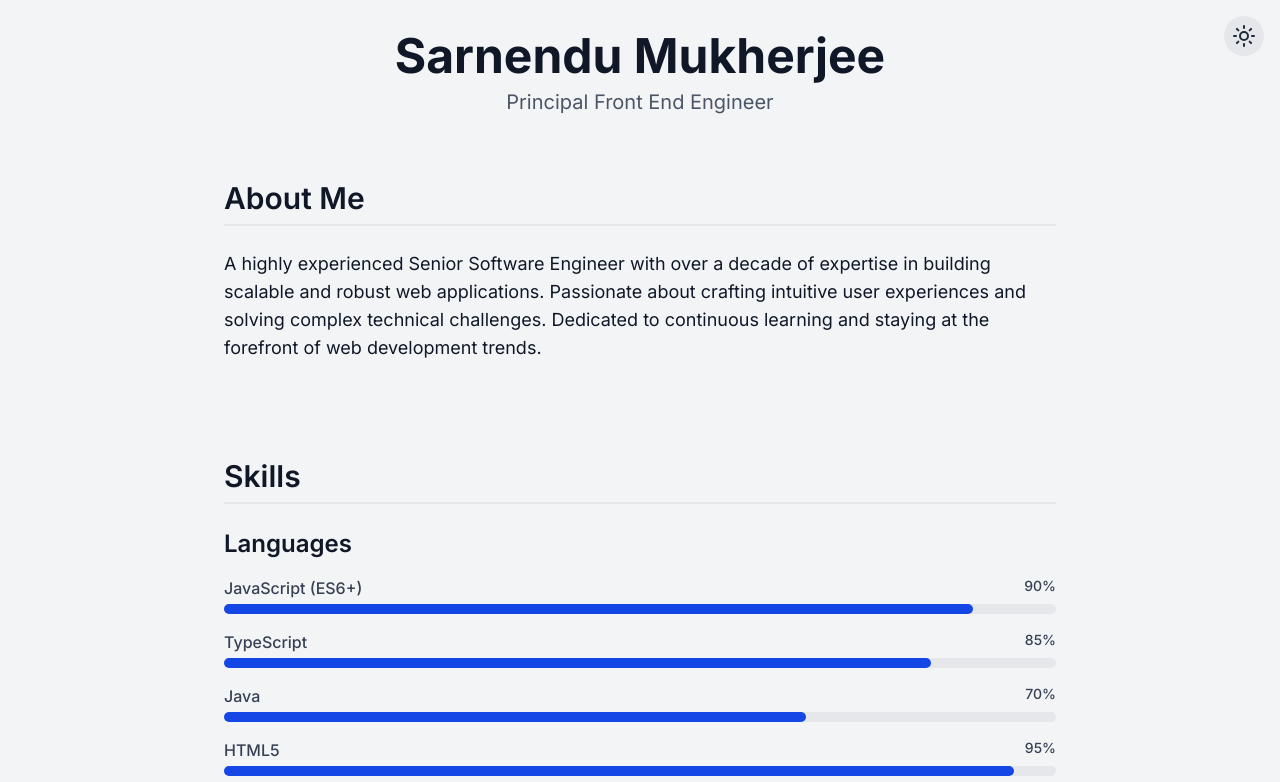
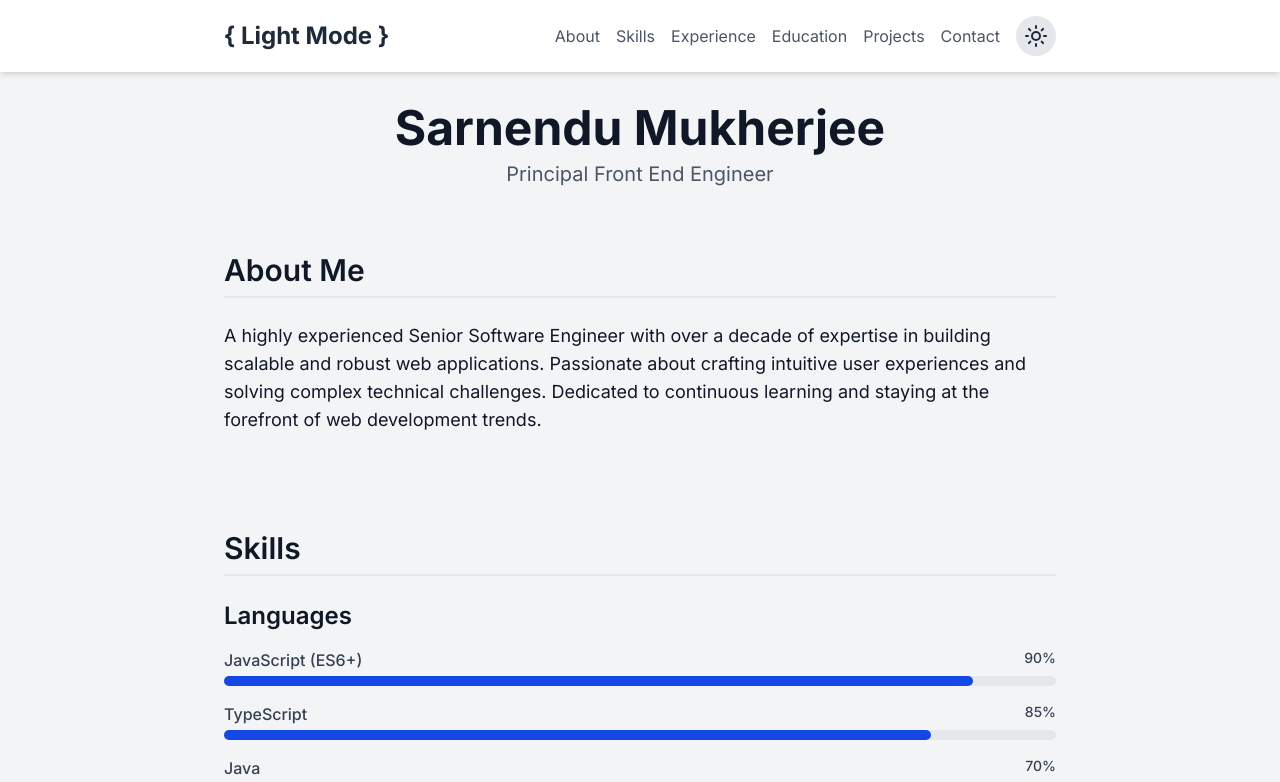
Before and after one commit to sarnendumukherjee/sarnendumukherjee.github.io, a SvelteKit app: page / in a window 1280 px wide. Shown: the top 782 px of the page. Built offline with nearby package versions, Linux system fonts and the light colour scheme.

Commit message:
feat: add NavigationHeader component with responsive menu and dynamic header height

```diff
--- /dev/null
+++ b/src/lib/components/NavigationHeader.svelte
@@ -0,0 +1,80 @@
+<script lang="ts">
+  import { theme } from '../stores/theme';
+  import ThemeToggle from './ThemeToggle.svelte';
+  import { Menu, X } from 'lucide-svelte';
+  import { headerHeight } from '../stores/headerHeight';
+
+  let menuOpen = $state(false);
+  let navElement: HTMLElement;
+
+  $effect(() => {
+    if (navElement) {
+      const observer = new ResizeObserver(() => {
+        headerHeight.set(navElement.offsetHeight);
+      });
+      observer.observe(navElement);
+      return () => observer.disconnect();
+    }
+  });
+
+  function scrollToSection(id: string) {
+    const element = document.getElementById(id);
+    if (element && navElement) {
+      const headerOffset = navElement.offsetHeight;
+      const elementPosition = element.getBoundingClientRect().top + window.scrollY;
+      window.scrollTo({ top: elementPosition - headerOffset, behavior: 'smooth' });
+      menuOpen = false; // Close menu after clicking a link
+    }
+  }
+
+  function toggleMenu() {
+    menuOpen = !menuOpen;
+  }
+</script>
+
+<nav bind:this={navElement} class="fixed top-0 left-0 w-full bg-white dark:bg-gray-800 shadow-md dark:shadow-lg py-4 z-20">
+  <div class="container mx-auto flex justify-between items-center max-w-4xl px-8">
+    <div class="text-2xl font-bold text-gray-800 dark:text-gray-100">
+      <a href="#top" onclick={(event) => { event.preventDefault(); scrollToSection('about'); }}>{`{ ${$theme === 'light' ? 'Light' : 'Dark'} Mode }`}</a>
+    </div>
+
+    <!-- Hamburger menu button for small screens -->
+    <div class="md:hidden flex items-center">
+      <ThemeToggle />
+      <button onclick={toggleMenu} class="ml-4 text-gray-600 dark:text-gray-300 focus:outline-none">
+        {#if menuOpen}
+          <X size={28} />
+        {:else}
+          <Menu size={28} />
+        {/if}
+      </button>
+    </div>
+
+    <!-- Navigation links and ThemeToggle for medium and larger screens -->
+    <div class="hidden md:flex items-center space-x-4">
+      <ul class="flex space-x-4">
+        <li><a href="#about" onclick={(event) => { event.preventDefault(); scrollToSection('about'); }} class="text-gray-600 dark:text-gray-300 hover:text-blue-500 dark:hover:text-blue-400 transition-colors duration-200">About</a></li>
+        <li><a href="#skills" onclick={(event) => { event.preventDefault(); scrollToSection('skills'); }} class="text-gray-600 dark:text-gray-300 hover:text-blue-500 dark:hover:text-blue-400 transition-colors duration-200">Skills</a></li>
+        <li><a href="#experience" onclick={(event) => { event.preventDefault(); scrollToSection('experience'); }} class="text-gray-600 dark:text-gray-300 hover:text-blue-500 dark:hover:text-blue-400 transition-colors duration-200">Experience</a></li>
+        <li><a href="#education" onclick={(event) => { event.preventDefault(); scrollToSection('education'); }} class="text-gray-600 dark:text-gray-300 hover:text-blue-500 dark:hover:text-blue-400 transition-colors duration-200">Education</a></li>
+        <li><a href="#projects" onclick={(event) => { event.preventDefault(); scrollToSection('projects'); }} class="text-gray-600 dark:text-gray-300 hover:text-blue-500 dark:hover:text-blue-400 transition-colors duration-200">Projects</a></li>
+        <li><a href="#contact" onclick={(event) => { event.preventDefault(); scrollToSection('contact'); }} class="text-gray-600 dark:text-gray-300 hover:text-blue-500 dark:hover:text-blue-400 transition-colors duration-200">Contact</a></li>
+      </ul>
+      <ThemeToggle />
+    </div>
+  </div>
+
+  <!-- Mobile menu (conditionally displayed) -->
+  {#if menuOpen}
+    <div class="md:hidden mt-4 space-y-2 px-8">
+      <ul class="flex flex-col space-y-2">
+        <li><a href="#about" onclick={(event) => { event.preventDefault(); scrollToSection('about'); }} class="block text-gray-600 dark:text-gray-300 hover:text-blue-500 dark:hover:text-blue-400 transition-colors duration-200 py-2">About</a></li>
+        <li><a href="#skills" onclick={(event) => { event.preventDefault(); scrollToSection('skills'); }} class="block text-gray-600 dark:text-gray-300 hover:text-blue-500 dark:hover:text-blue-400 transition-colors duration-200 py-2">Skills</a></li>
+        <li><a href="#experience" onclick={(event) => { event.preventDefault(); scrollToSection('experience'); }} class="block text-gray-600 dark:text-gray-300 hover:text-blue-500 dark:hover:text-blue-400 transition-colors duration-200 py-2">Experience</a></li>
+        <li><a href="#education" onclick={(event) => { event.preventDefault(); scrollToSection('education'); }} class="block text-gray-600 dark:text-gray-300 hover:text-blue-500 dark:hover:text-blue-400 transition-colors duration-200 py-2">Education</a></li>
+        <li><a href="#projects" onclick={(event) => { event.preventDefault(); scrollToSection('projects'); }} class="block text-gray-600 dark:text-gray-300 hover:text-blue-500 dark:hover:text-blue-400 transition-colors duration-200 py-2">Projects</a></li>
+        <li><a href="#contact" onclick={(event) => { event.preventDefault(); scrollToSection('contact'); }} class="block text-gray-600 dark:text-gray-300 hover:text-blue-500 dark:hover:text-blue-400 transition-colors duration-200 py-2">Contact</a></li>
+      </ul>
+    </div>
+  {/if}
+</nav>
--- /dev/null
+++ b/src/lib/stores/headerHeight.ts
@@ -0,0 +1,3 @@
+import { writable } from 'svelte/store';
+
+export const headerHeight = writable(0);
--- a/src/routes/+layout.svelte
+++ b/src/routes/+layout.svelte
@@ -1,7 +1,8 @@
 <script lang="ts">
 	import '../app.css';
 	import { theme } from '$lib/stores/theme';
-	import ThemeToggle from '$lib/components/ThemeToggle.svelte';
+	import { headerHeight } from '$lib/stores/headerHeight';
+	import NavigationHeader from '$lib/components/NavigationHeader.svelte';
 
 	let { children } = $props();
 
@@ -12,9 +13,7 @@
 	});
 </script>
 
-<div class="relative min-h-screen">
-	<div class="absolute top-4 right-4 z-10">
-		<ThemeToggle />
-	</div>
+<div class="relative min-h-screen" style="padding-top: {$headerHeight}px;">
+	<NavigationHeader />
 	{@render children()}
 </div>
```
